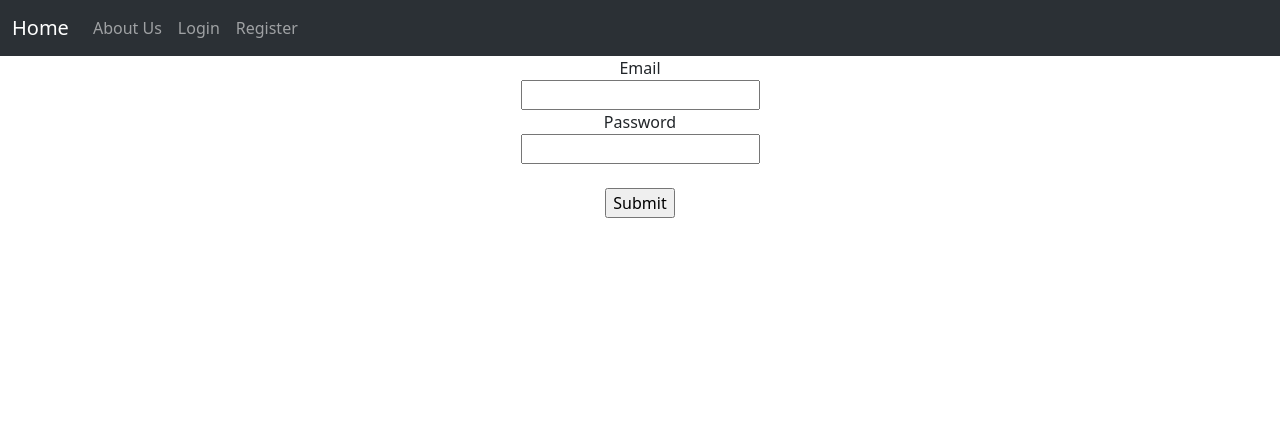
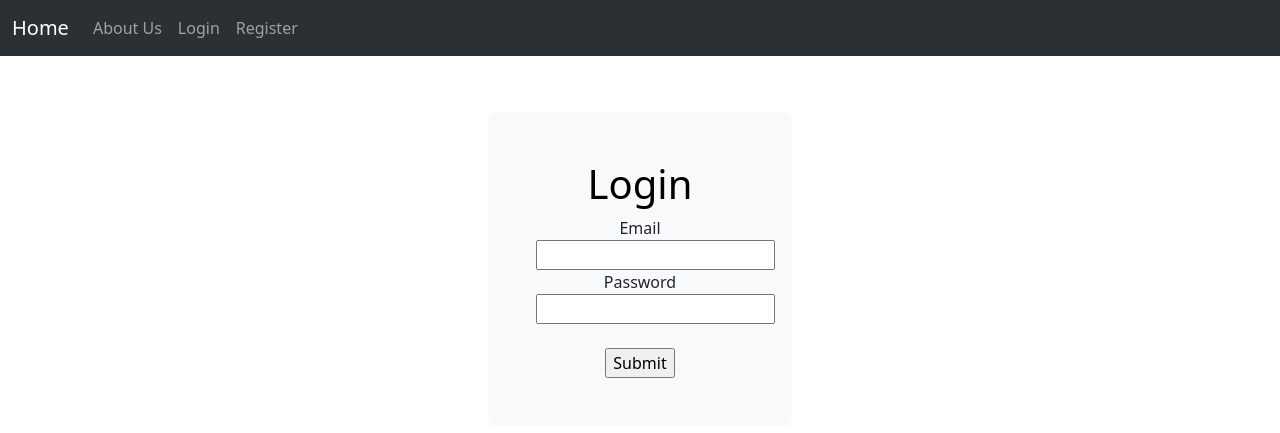
Before and after one commit to Rezuanul-Islam-Fahim/company-blog-flask, a Flask app: page /auth/login in a window 1280 px wide. Shown: the top 433 px of the page. Run offline with Flask 3, Linux system fonts and the light colour scheme; some libraries are stand-ins or nearby versions.

Commit message:
Wrap login form into colored box

```diff
--- a/blog/templates/login.html
+++ b/blog/templates/login.html
@@ -1,7 +1,9 @@
 {% extends "base.html" %}
 
 {% block content %}
-<div class="container-md text-center">
+<div class="container-sm w-25 p-2 my-5">
+    <div class="p-5 text-center bg-body-tertiary rounded-3">
+        <h1 class="text-body-emphasis">Login</h1>
         <form method="POST">
             {{ form.hidden_tag() }}
             {{ form.email.label }}
@@ -16,4 +18,5 @@
             {{ form.submit() }}
         </form>
     </div>
+</div>
 {% endblock %}
```
Lines whose indentation alone changed are shown as unchanged.
